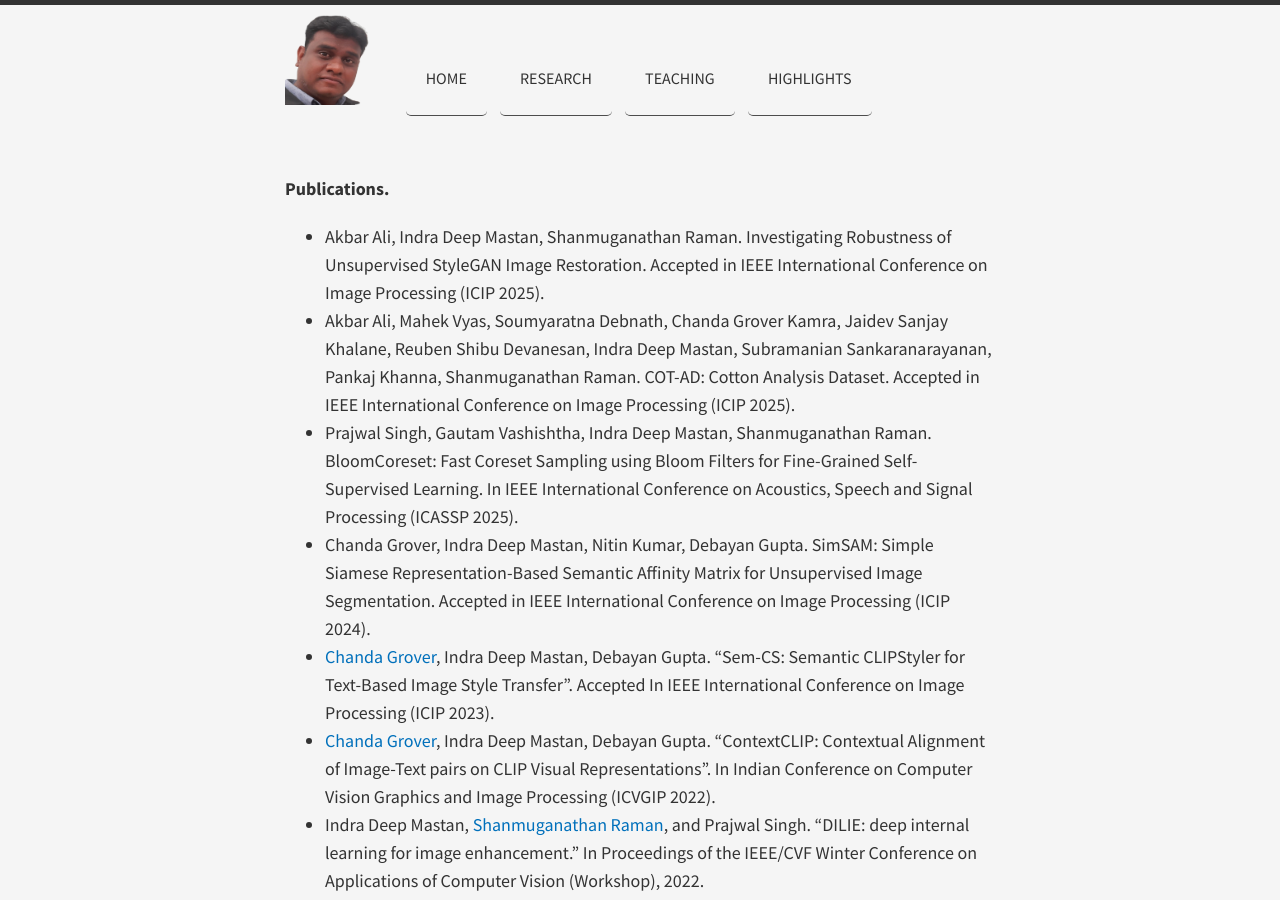
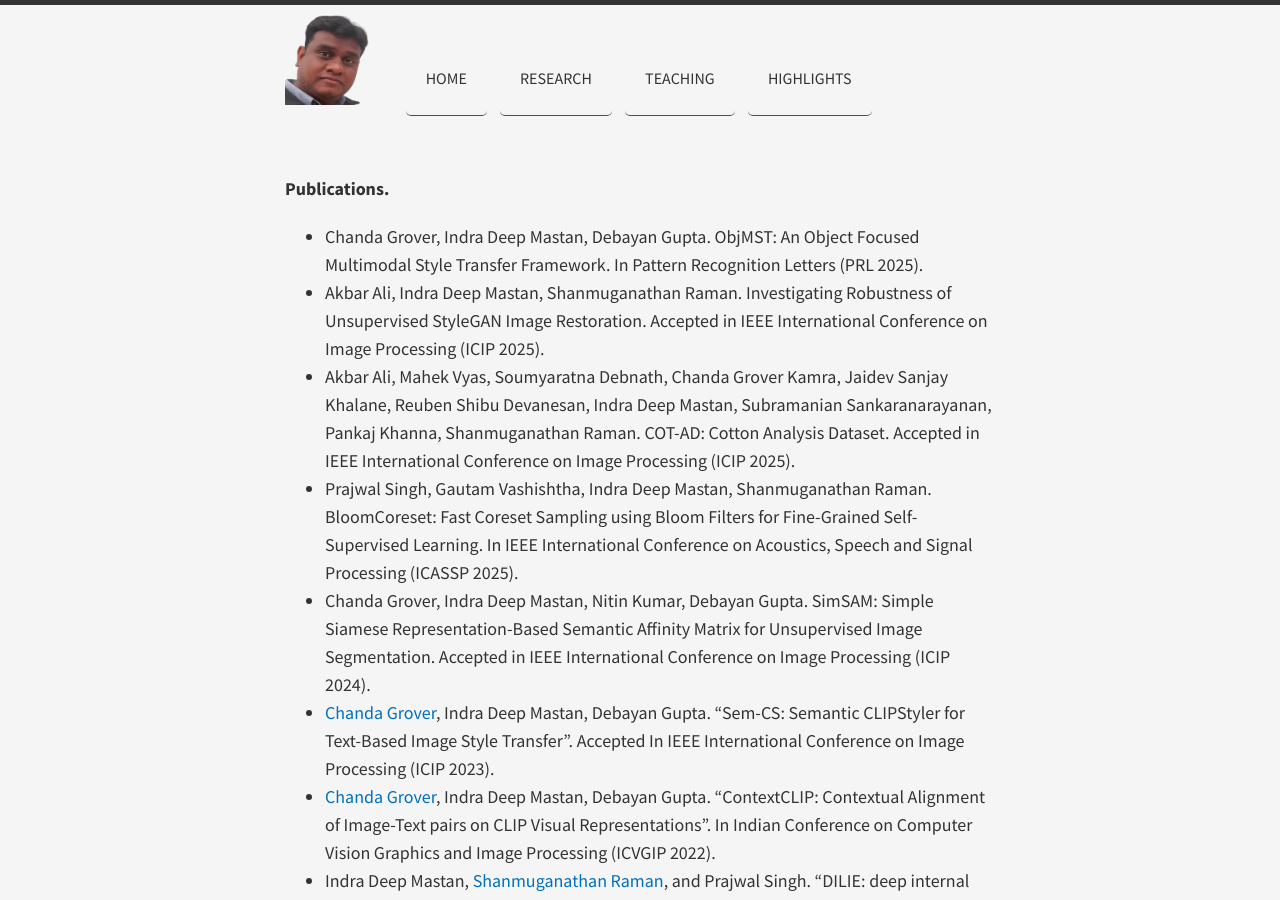
Before and after one commit to indramastan/indradeepmastan, a Jekyll site: the page built from projects/index.md, in a window 1280 px wide and 900 px high. Built offline with Jekyll 4.4.1, drawn with Linux system fonts in a browser that asks for light colours; nearby versions of some CDN libraries.

Commit message:
Update index.md

```diff
--- a/projects/index.md
+++ b/projects/index.md
@@ -4,6 +4,7 @@ title:
 ---
 **Publications.**
 
+- Chanda Grover, Indra Deep Mastan, Debayan Gupta. ObjMST: An Object Focused Multimodal Style Transfer Framework. In Pattern Recognition Letters (PRL 2025).
 - Akbar Ali, Indra Deep Mastan, Shanmuganathan Raman. Investigating Robustness of Unsupervised StyleGAN Image Restoration. Accepted in IEEE International Conference on Image Processing (ICIP 2025).
 - Akbar Ali, Mahek Vyas, Soumyaratna Debnath, Chanda Grover Kamra, Jaidev Sanjay Khalane, Reuben Shibu Devanesan, Indra Deep Mastan, Subramanian Sankaranarayanan, Pankaj Khanna, Shanmuganathan Raman. COT-AD: Cotton Analysis Dataset. Accepted in IEEE International Conference on Image Processing (ICIP 2025).
 - Prajwal Singh, Gautam Vashishtha, Indra Deep Mastan, Shanmuganathan Raman. BloomCoreset: Fast Coreset Sampling using Bloom Filters for Fine-Grained Self-Supervised Learning. In IEEE International Conference on Acoustics, Speech and Signal Processing (ICASSP 2025).
```
